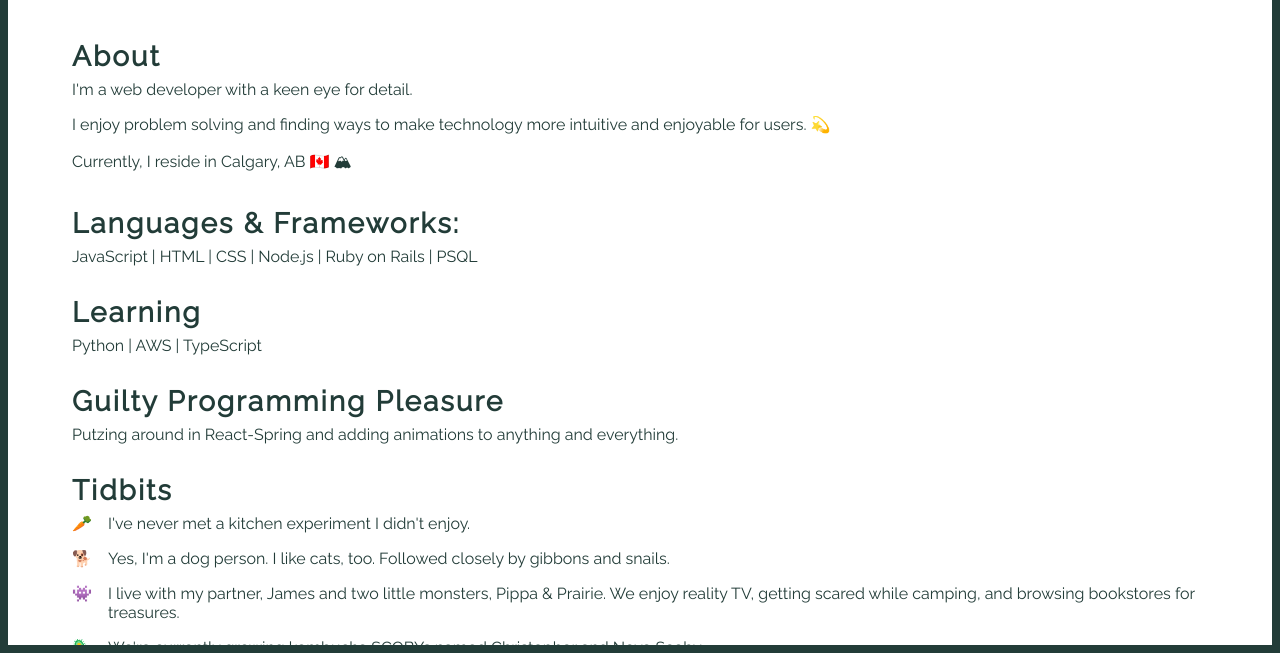
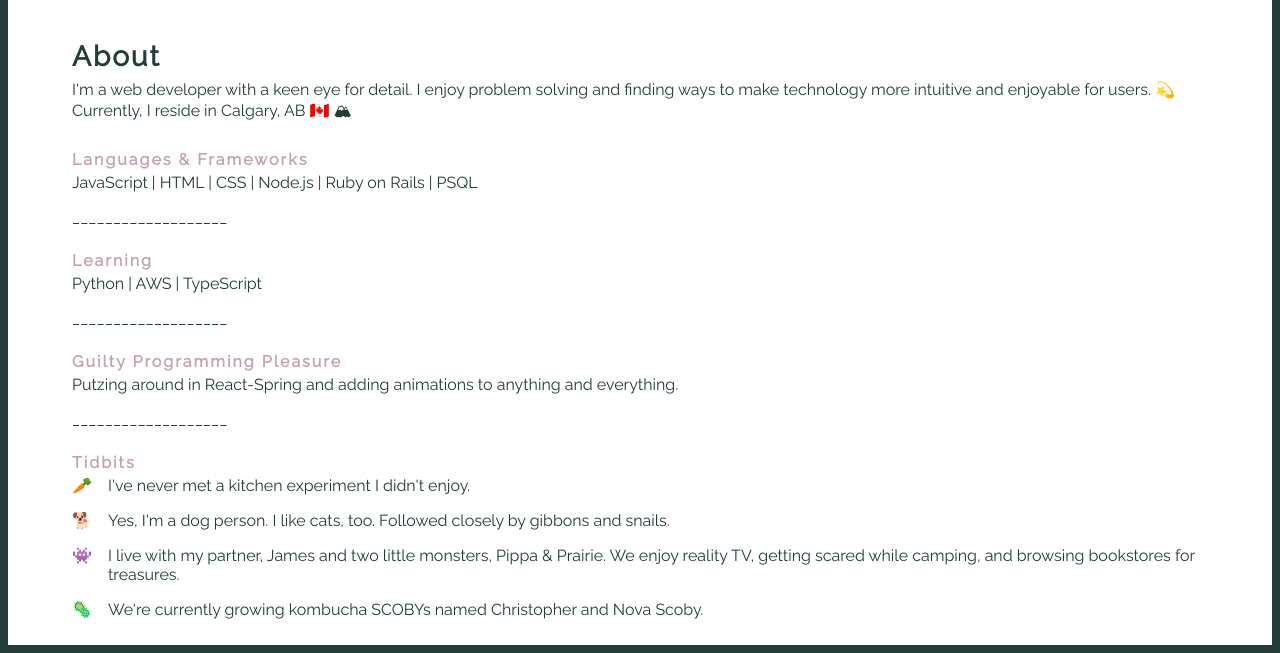
Before and after one commit to bainjen/jennyBee, a Gatsby site: page /about in a window 1280 px wide. Shown: the part 147-800 px from the top of the page. Built offline with nearby package versions, Linux system fonts and the light colour scheme; Gatsby itself is replaced by a stand-in of ours.

Commit message:
tinkering

```diff
--- a/src/pages/about.js
+++ b/src/pages/about.js
@@ -30,6 +30,20 @@ const StyledH1 = styled.h1`
   }
 `
 
+const StyledH2 = styled.h2`
+  color: ${props => props.theme.lilac};
+  /* margin-bottom: 20px; */
+  margin-top: 0.25em;
+  margin-bottom: 0.12em;
+  font-size: 16px;
+  letter-spacing: 2px;
+  @media ${device.laptop} {
+    /* font-size: 16px; */
+    margin-top: 0.5em;
+    margin-bottom: 0.25em;
+  }
+`
+
 const StyledP = styled.p`
   color: ${props => props.theme.green};
   margin-bottom: 1em;
@@ -39,19 +53,18 @@ const StyledP = styled.p`
   @media ${device.laptop} {
   }
 `
+const pageBreak = "___________________"
 
 const About = () => (
   <Layout>
     <StyledH1>About</StyledH1>
-    <StyledP>I'm a web developer with a keen eye for detail.</StyledP>
     <StyledP>
-      I enjoy problem solving and finding ways to make technology more intuitive
-      and enjoyable for users.
+      I'm a web developer with a keen eye for detail. I enjoy problem solving
+      and finding ways to make technology more intuitive and enjoyable for
+      users.
       <span role="img" aria-label="shooting star">
         💫
       </span>
-    </StyledP>
-    <StyledP>
       Currently, I reside in Calgary, AB
       <span role="img" aria-label="Canadian Flag">
         🇨🇦
@@ -61,19 +74,24 @@ const About = () => (
       </span>
     </StyledP>
 
-    <StyledH1>Languages & Frameworks: </StyledH1>
+    <StyledH2>Languages & Frameworks </StyledH2>
     <StyledP>JavaScript | HTML | CSS | Node.js | Ruby on Rails | PSQL</StyledP>
 
-    <StyledH1>Learning </StyledH1>
+    <StyledP>{pageBreak}</StyledP>
+
+    <StyledH2>Learning </StyledH2>
     <StyledP>Python | AWS | TypeScript</StyledP>
+    <StyledP>{pageBreak}</StyledP>
 
-    <StyledH1>Guilty Programming Pleasure </StyledH1>
+    <StyledH2>Guilty Programming Pleasure </StyledH2>
     <StyledP>
       Putzing around in React-Spring and adding animations to anything and
       everything.
     </StyledP>
 
-    <StyledH1>Tidbits</StyledH1>
+    <StyledP>{pageBreak}</StyledP>
+
+    <StyledH2>Tidbits</StyledH2>
     <StyledUl>
       <li>
         <span role="img" aria-label="carrot">
--- a/src/pages/index.js
+++ b/src/pages/index.js
@@ -24,6 +24,7 @@ const Home = () => (
         💖
       </span>
     </styledP>
+    {/* <img src="../images/didgood.png" /> */}
   </Layout>
 )
 
```
